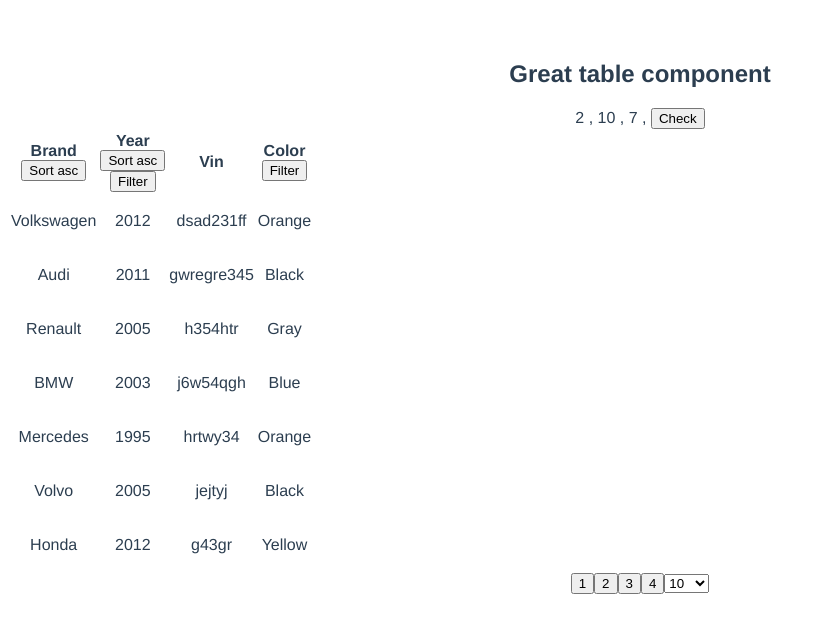
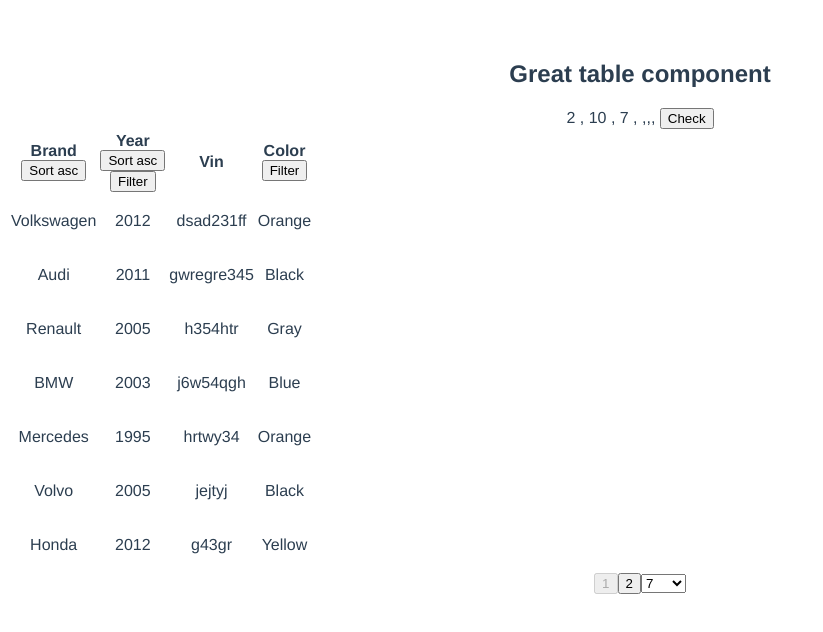
Before and after one commit to abskj/vue3-table, a Vue app: page / in a window 1280 px wide. Shown: the top 632 px of the page, without its empty margins (0-823 px from the left). Built offline with nearby package versions, Linux system fonts and the light colour scheme.

Commit message:
table functional without style

```diff
--- a/src/components/custom/Filter.vue
+++ b/src/components/custom/Filter.vue
@@ -6,12 +6,17 @@
 const emit = defineEmits(["apply", "clear"]);
 const filterText = ref("");
 
+function onClear(){
+  filterText.value = ''
+  emit('clear')
+}
+
 </script>
 <template>
   <div>
     <label for="">Set Filter text</label>
     <input v-model="filterText" type="text" />
     <button @click="emit('apply', filterText)">Apply</button>
-    <button @click="emit('clear')">Clear</button>
+    <button @click="onClear">Clear</button>
   </div>
 </template>
--- a/src/components/custom/Pagination.vue
+++ b/src/components/custom/Pagination.vue
@@ -1,9 +1,8 @@
 <script setup>
-import { defineProps } from 'vue'
+import { defineProps, toRefs } from 'vue'
 
-const pages = [1,2,3,4]
 const props =  defineProps({
-    totalItems: {
+    numOfPages: {
         type: Number,
         required: true,
     },
@@ -12,21 +11,37 @@
         required: true
     },
     pageSizeOptions: {
-        type: Array
+        type: Array,
+        default: [10,50, 100]
     },
     pageSize: {
         type: Number,
         required: true
     }
 })
+const {current} = toRefs(props)
+const emit = defineEmits(['updatedPageNumber', 'updatedPageSize'])
+
+function isActive(pageNo){
+    if((pageNo-current.value)==1){
+        return true
+    }
+    return null
+}
+function setPage(num) {
+    emit("updatedPageNumber", num-1)
+}
+function setPageSize(num) {
+    emit("updatedPageSize", num)
+}
 </script>
 <template>
 <div>
-    <button v-for="p in pages" :key="p">{{p}}</button>
-    <select name="" id="">
-        <option value="10">10</option>
-        <option value="50">50</option>
-        <option value="100">100</option>
+
+    <button v-for="p in numOfPages" :key="p" @click="setPage(p)" :disabled="isActive(p)">{{p}}</button>
+    <select name="" id="" @input="setPageSize($event.target.value)">
+        <option :value="pageSize">{{pageSize}}</option>
+        <option v-for="ps in pageSizeOptions" :value="ps">{{ps}}</option>
     </select>
 </div>
 </template>
--- a/src/components/custom/table.vue
+++ b/src/components/custom/table.vue
@@ -54,38 +54,68 @@
 const isDescState = ref(columnHeadings.value.map(() => false));
 
 function sortColumn(index) {
+  getFilteredData(data)
+  getSortedData(filteredData, isDescState.value[index], columnKeys.value[index])
+  getVisiblePage(sortedData)
   isDescState.value[index] = !isDescState.value[index];
+}
+
+const sortedData = ref([])
+
+function getSortedData(input, isDesc, column){
+  sortedData.value.length = 0
+  let res = input.value.sort((a, b) => {
+    if(isDesc){
+      return a[column] > b[column] ? -1 : 1
+    }
+    else {
+      return a[column] > b[column] ? 1 : -1
+    }
+  })
+  console.log(res)
+  sortedData.value.push(...res)
 }
 
 const filterTexts = ref(columnHeadings.value.map(() => ""));
 const showFilterMenu = ref(columnHeadings.value.map(() => false));
+const filteredData = ref([])
 
 function toggleFilter(index) {
   showFilterMenu.value[index] = !showFilterMenu.value[index];
 }
 function filterData(idx, text) {
-  console.log("filter applied")
-  console.log(idx, text)
-  filterTexts.value[idx] = text
+  filterTexts.value[idx] = String(text)
+  getFilteredData(data)
+  getVisiblePage(filteredData)
 }
 function getFilteredData(input) {
+    filteredData.value.length = 0
     console.log(filterTexts.value)
-    return input.value.filter(row => {
-        for(let i=0; i< columnHeadings.length; i++){
+    let result = input.value.filter(row => {
+      console.log(row)
+        for(let i=0; i< columnKeys.value.length; i++){
+          console.log(filterTexts.value[i])
             if(filterTexts.value[i] == ''){
                 continue
             }
             else {
-                if(!row[columnHeadings.value[i]].contains(filterTexts.value[i])){
+              console.log(row[columnKeys.value[i]])
+                if(!String(row[columnKeys.value[i]]).toLowerCase().includes(filterTexts.value[i].toLowerCase())){
                     return false;
                 }
             }
         }
+        return true;
     })
+    console.log(result)
+    filteredData.value.push(...result)
 }
-const filteredData = getFilteredData(data)
-function clearFilter() {
-  console.log("filer cleared");
+getFilteredData(data)
+
+function clearFilter(idx) {
+  filterTexts.value[idx] = ''
+  getFilteredData(data)
+  getVisiblePage(filteredData)
 }
 
 //pagination
@@ -93,46 +123,54 @@
 if (paginate.value && !pageSize.value) {
   throw Error("Please set page size");
 }
+const pgSize = ref(pageSize.value) //duplicating as we cannot modify prop PageSize
 const currentPage = ref(0);
 const totalItems = ref(data.value.length);
 const numPages = computed(() => {
-  return Math.ceil(totalItems.value / pageSize.value);
+  return Math.ceil(totalItems.value / pgSize.value);
 });
 
 const isNullOrUndefined = (val) => {
   return val == null || val == undefined;
 };
+const visibleData = ref([])
 
-function getVisiblePage(input, tableState = {}) {
-  //{currentPage, pageSize}
-  const output = ref([]);
+function getVisiblePage(input) {
+  visibleData.value.length = 0
   input = [...input.value];
-  let ps = tableState?.pageSize;
-  let cp = tableState?.currentPage;
+  let ps = pgSize.value;
+  let cp = currentPage.value;
+
   if (isNullOrUndefined(cp) || isNullOrUndefined(ps)) {
     ps = input.length;
     cp = 0;
   }
-  output.value.push(...input.slice(cp * ps, cp * ps + ps));
-  return output;
+  visibleData.value.push(...input.slice(cp * ps, cp * ps + ps));
 }
 
-const visibleData = getVisiblePage(data, {
-  currentPage: currentPage.value,
-  pageSize: pageSize.value,
-});
+function onPageUpdate(n){
+  currentPage.value = n;
+  getVisiblePage(filteredData)
+}
+
+function onPageSizeUpdate(n){
+  pgSize.value = n;
+  currentPage.value = 0
+  getVisiblePage(filteredData)
+}
+
+getVisiblePage(filteredData);
 
 const check = () => {
-  currentPage.value++;
-  visibleData.value = getVisiblePage(data, {
-  currentPage: 2,
-  pageSize: pageSize.value,
-});
+  // alert('check funtion called')
+  // // currentPage.value = 1
+  // getFilteredData(data)
+  // getVisiblePage(filteredData)
 };
 </script>
 <template>
   <div class="vm-table-wrapper">
-    {{ numPages + " , " + totalItems + " , " + pageSize + " , " + filteredData }}
+    {{ numPages + " , " + totalItems + " , " + pageSize + " , " + filterTexts }}
     <button @click="check">Check</button>
     <table class="vm-table">
       <!-- heading -->
@@ -149,7 +187,7 @@
           @toggleFilter="toggleFilter(idx)"
           @sort="sortColumn(idx)"
           @applyFilter="filterData(idx, $event)"
-          @clearFilter="clearFilter"
+          @clearFilter="clearFilter(idx)"
         />
       </tr>
       <!-- body -->
@@ -163,9 +201,11 @@
     </table>
     <div class="pagination-wrapper">
       <Pagination
-        :totalItems="totalItems"
+        :numOfPages="numPages"
         :current="currentPage"
         :pageSize="pageSize"
+        @updatedPageNumber="onPageUpdate"
+        @updatedPageSize="onPageSizeUpdate"
       />
     </div>
   </div>
```
